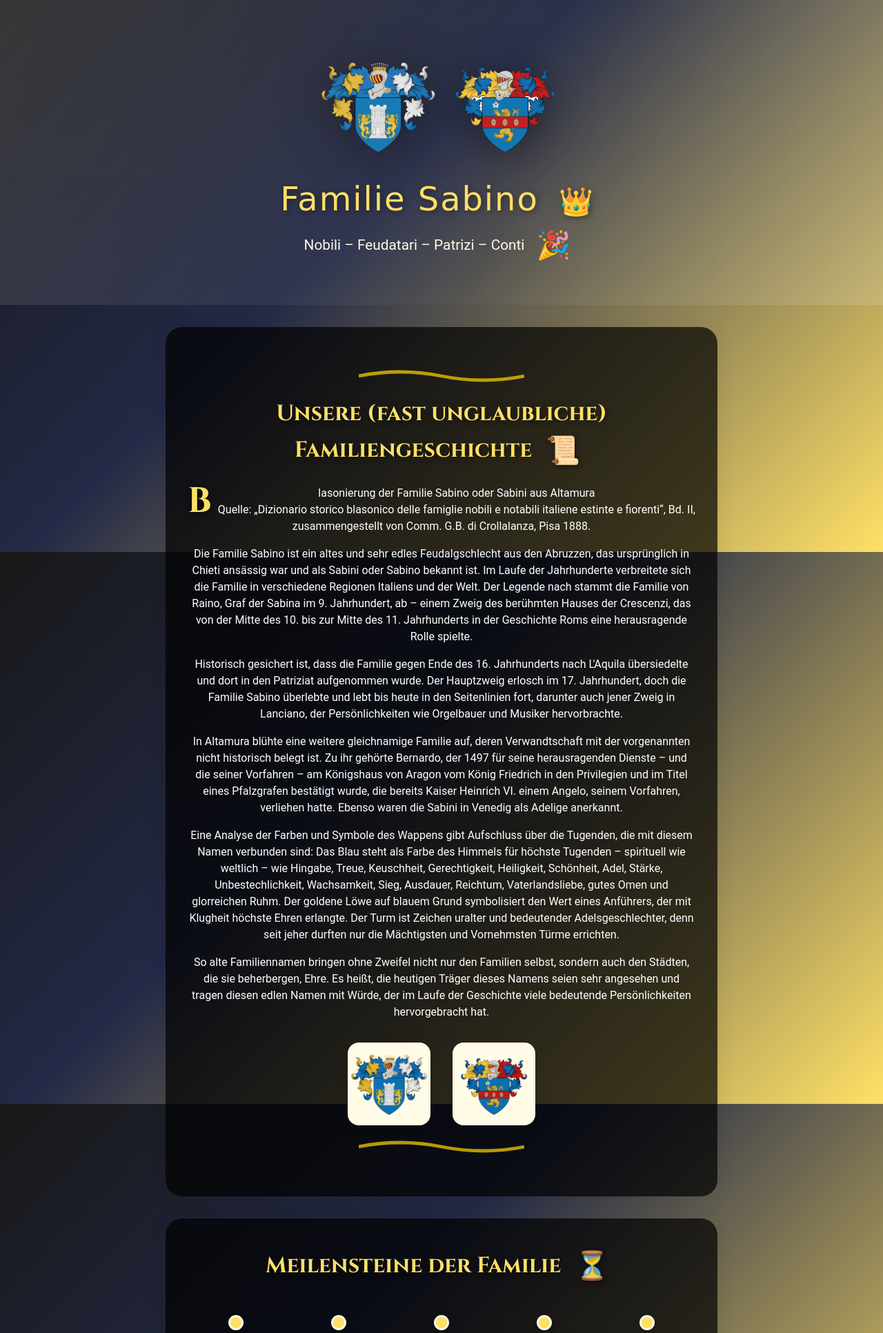
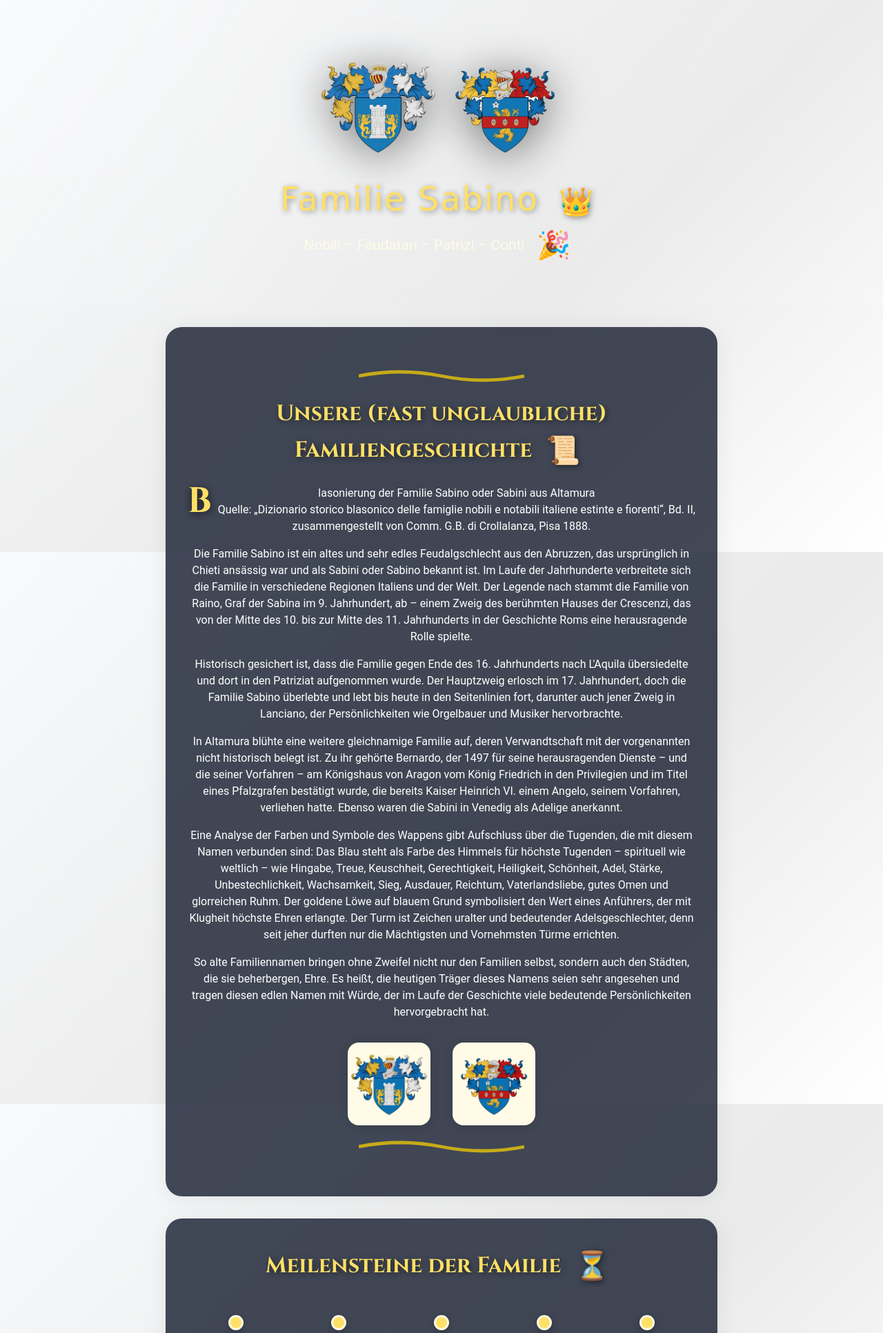
Before and after one commit to stefsabi/sabino.ch, a PHP site: page / in a window 1280 px wide. Shown: the top 1932 px of the page at 69% size. Run offline with PHP 8.4, Linux system fonts and the light colour scheme; some libraries are stand-ins or nearby versions.

Commit message:
Hintergrund: Sanfter Weiß-Verlauf auf die ganze Seite, Abschnitte weiterhin dunkel und lesbar

```diff
--- a/css/style.css
+++ b/css/style.css
@@ -7,8 +7,8 @@ body {
     /* background-color: #000; */
 }
 body {
-    background: linear-gradient(135deg, #181818 0%, #232946 40%, #ffe066 100%);
-    color: #fff;
+    background: linear-gradient(135deg, #f8fafc 0%, #eaeaea 60%, #fff 100%);
+    color: #222;
     font-family: 'Roboto', Arial, sans-serif;
     text-align: center;
     text-shadow: none;
@@ -386,7 +386,7 @@ iframe { border: 1px solid #bebebe; }
     100% { transform: rotate(10deg); }
 }
 .section {
-    background: rgba(0, 0, 0, 0.7);
+    background: rgba(26,34,51,0.82);
     color: #fff;
     border-radius: 1.5rem;
     box-shadow: 0 4px 32px #0001;
```
